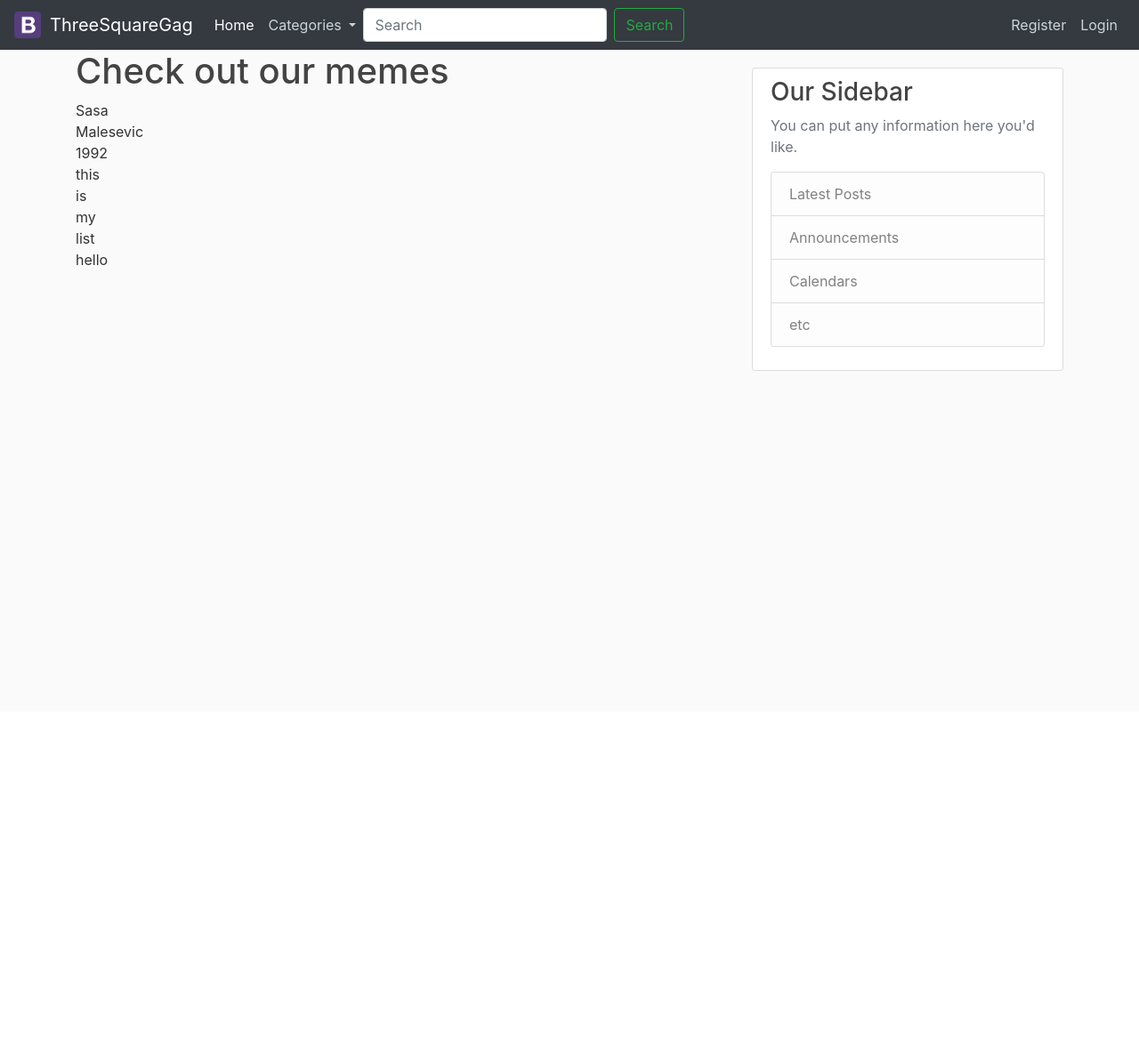
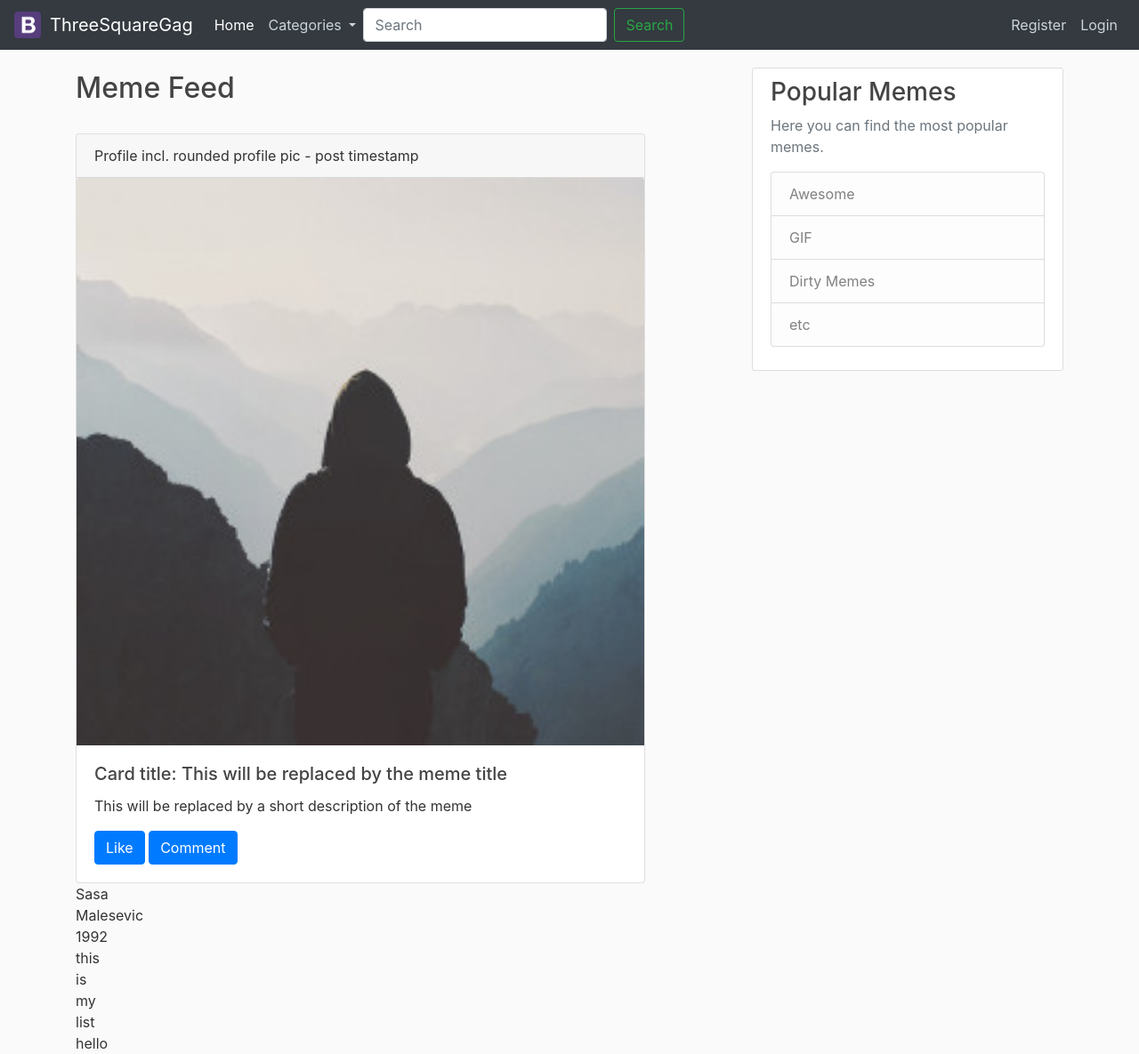
Before and after one commit to alexgeu/meme-project, a Django app: page / in a window 1280 px wide. Shown: the whole page at 89% size. Before the commit the page ends 800 px from the top, so only its background shows below. Run offline with Django 3.2, Linux system fonts and the light colour scheme; some libraries are stand-ins or nearby versions.

Commit message:
Basic changes to the home.html, including a bootstrap card. Ready to implement like and comment function from teammates.

```diff
--- a/memeProject/myViewSample/views.py
+++ b/memeProject/myViewSample/views.py
@@ -12,7 +12,7 @@ def home_view(httprequest, *args):
 		'year' : 1992,
 		'myList' : ['this', 'is', 'my', 'list', 'hello']
 	}
-	return render(httprequest, 'home.html',my_dict)
+	return render(httprequest, 'home.html', my_dict)
 
 
 class HomeViewClass(View):
--- a/memeProject/templates/base.html
+++ b/memeProject/templates/base.html
@@ -95,12 +95,12 @@
         </div>
         <div class="col-md-4">
           <div class="content-section">
-            <h3>Our Sidebar</h3>
-            <p class='text-muted'>You can put any information here you'd like.
+            <h3>Popular Memes</h3>
+            <p class='text-muted'>Here you can find the most popular memes.
               <ul class="list-group">
-                <li class="list-group-item list-group-item-light">Latest Posts</li>
-                <li class="list-group-item list-group-item-light">Announcements</li>
-                <li class="list-group-item list-group-item-light">Calendars</li>
+                <li class="list-group-item list-group-item-light">Awesome</li>
+                <li class="list-group-item list-group-item-light">GIF</li>
+                <li class="list-group-item list-group-item-light">Dirty Memes</li>
                 <li class="list-group-item list-group-item-light">etc</li>
               </ul>
             </p>
--- a/memeProject/templates/home.html
+++ b/memeProject/templates/home.html
@@ -1,8 +1,23 @@
 {% extends 'base.html' %}
 
 {% block mainContent %}
+<br>
+<h2>Meme Feed</h2>
+<br>
+<div class="card" style="width: 40rem;">
+  <div class="card-header">
+    Profile incl. rounded profile pic - post timestamp
+  </div>
+  <img class="card-img-top" src="media/default.jpg" alt="Card image cap">
+  <div class="card-body">
+    <h5 class="card-title">Card title: This will be replaced by the meme title</h5>
+    <p class="card-text">This will be replaced by a short description of the meme</p>
+    <a href="#" class="btn btn-primary">Like</a>
+    <a href="#" class="btn btn-primary">Comment</a>
+  </div>
+</div>
 
-<h1>Check out our memes</h1>
+
 
 {{ name }}
 <br>
```
Also changed, not shown: memeProject/templates/product_list.html (+5 -10 lines), memeProject/myViewSample/home.html (deleted).
